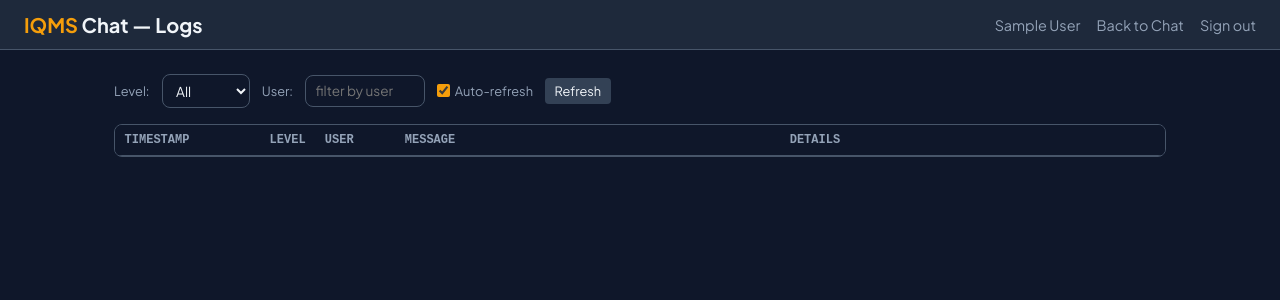
After one commit to Neuron89/iqms-chat, a Flask app: template templates/logs.html in a window 1280 px wide. The commit adds this page. Shown: the top 300 px of the page. Run offline with Flask 3, Linux system fonts and the light colour scheme; the template is opened without the code that fills it: most values are stand-ins (such as "Sample title", 1, 10 or a date in 2020); lists and menus that the app fills with data are empty.

Commit message:
Add agent memory integration, export functionality, and admin logs
- Load core agent memory files into system prompt for smarter queries
- Pass user prompt via stdin and system prompt via file to avoid CLI length limits
- Add export endpoint (PDF/Word/Excel) with NYCOA-themed styling
- Add in-memory log buffer (500 entries) with admin log viewer page
- Add query progress indicator with elapsed timer and status messages
- Increase Claude CLI timeout from 180s to 300s
- Add --add-dir flags for agent memory and IQMS docs directories

Co-Authored-By: Claude Opus 4.6 (1M context) <noreply@anthropic.com>

```diff
--- a/app.py
+++ b/app.py
@@ -7,11 +7,13 @@ which queries the IQMS Oracle database through the MCP server.
 import csv
 import io
 import json
+import logging
 import os
 import re
 import subprocess
 import tempfile
 import uuid
+from collections import deque
 from datetime import datetime
 from hashlib import sha256
 from pathlib import Path
@@ -27,8 +29,49 @@ app.secret_key = os.environ.get("SECRET_KEY", os.urandom(32))
 app.config["MAX_CONTENT_LENGTH"] = 20 * 1024 * 1024  # 20 MB
 
 # ---------------------------------------------------------------------------
+# In-memory log buffer (last 500 entries)
+# ---------------------------------------------------------------------------
+LOG_BUFFER: deque[dict] = deque(maxlen=500)
+
+
+def _log(level: str, message: str, **extra):
+    entry = {
+        "timestamp": datetime.now().strftime("%Y-%m-%d %H:%M:%S"),
+        "level": level,
+        "message": message,
+        **extra,
+    }
+    LOG_BUFFER.append(entry)
+    # Also print to stdout for systemd journal
+    print(f"[{entry['timestamp']}] {level}: {message}", flush=True)
+
+
+def log_info(message: str, **extra):
+    _log("INFO", message, **extra)
+
+
+def log_error(message: str, **extra):
+    _log("ERROR", message, **extra)
+
+
+def log_warn(message: str, **extra):
+    _log("WARN", message, **extra)
+
+# ---------------------------------------------------------------------------
 # Config
 # ---------------------------------------------------------------------------
+AGENT_MEMORY_DIR = Path.home() / ".claude" / "agent-memory" / "erp-database"
+IQMS_DOCS_DIR = Path.home() / "iqms-plugin" / "plugins" / "iqms-team-tools" / "data" / "iqms-docs"
+
+# Key memory files loaded into every prompt (most important knowledge)
+CORE_MEMORY_FILES = [
+    "MEMORY.md",
+    "schema-overview.md",
+    "gotchas.md",
+    "common-queries.md",
+    "module-reference.md",
+]
+
 DATA_DIR = Path(__file__).parent / "data"
 DATA_DIR.mkdir(exist_ok=True)
 USERS_FILE = DATA_DIR / "users.json"
@@ -89,6 +132,20 @@ EPLANTS = {
     "3": {"name": "Bradford", "company": "Bradford Industries"},
 }
 
+def _load_core_memory() -> str:
+    """Load key agent memory files for inclusion in the system prompt."""
+    sections = []
+    for fname in CORE_MEMORY_FILES:
+        fpath = AGENT_MEMORY_DIR / fname
+        if fpath.exists():
+            try:
+                content = fpath.read_text(encoding="utf-8", errors="replace")
+                sections.append(f"=== {fname} ===\n{content}")
+            except Exception:
+                pass
+    return "\n\n".join(sections)
+
+
 SYSTEM_PROMPT_TEMPLATE = """You are an IQMS ERP database assistant. Users ask questions about manufacturing data,
 production records, work orders, quality, inventory, and other ERP data stored in the IQMS Oracle database.
 
@@ -118,6 +175,18 @@ Important guidelines:
 - If you're unsure about a table or column, use the discovery tools first.
 - Only show the final answer to the user. Do not describe your internal steps or tool calls.
 
+Query Strategy — Break Down Complex Questions:
+When a user asks a complex question (e.g. financial impact across all BOMs, cross-module analysis),
+DO NOT try to answer it in one massive query. Instead:
+1. First identify what specific data you need (which tables, which columns)
+2. Run small, targeted queries one at a time — e.g. first find the item, then find BOMs using it,
+   then calculate the impact
+3. Use your loaded memory knowledge to pick the right tables immediately — don't waste time
+   on discovery queries for tables you already know about
+4. Keep individual SQL queries simple and fast — avoid huge JOINs across 5+ tables when you can
+   run 2-3 focused queries and combine the results yourself
+5. If a query returns too many rows, add ROWNUM or TOP limits and summarize
+
 Report Generation:
 When the user asks for a report, generate the data and format it as a clean, well-structured
 markdown document. At the very end of your response, output the report content between these
@@ -131,7 +200,31 @@ exact markers on their own lines:
 
 Then tell the user their report is ready for download. The system will automatically detect
 these markers and create a downloadable file. Use descriptive filenames with the ePlant name
-and date. For CSV data, use .csv extension instead of .md."""
+and date. For CSV data, use .csv extension instead of .md.
+
+KNOWLEDGE BASE & MEMORY:
+You have access to an agent memory system at {agent_memory_dir}/ that contains institutional
+knowledge about IQMS — schema details, gotchas, working query patterns, module references,
+and past investigations. The key contents are loaded below.
+
+You also have access to IQMS documentation at {iqms_docs_dir}/ — use the Read tool to consult
+these docs when you need workflow/business logic not discoverable from the schema alone.
+
+CRITICAL — Memory Updates:
+After EVERY query where you discover something new, you MUST update the agent memory files.
+This includes:
+- New table/column relationships or meanings → update data-dictionary.md or schema-overview.md
+- Query patterns that work well → update common-queries.md
+- Gotchas, quirks, or traps → update gotchas.md
+- New SQL patterns or functions → update sql-reference.md
+- If appropriate, create a new .md file in the memory directory for a new topic.
+Use the Edit tool to append to existing files. Keep entries concise. This is how you learn
+and help future queries be faster and more accurate.
+
+=== LOADED AGENT MEMORY ===
+{agent_memory}
+=== END AGENT MEMORY ===
+"""
 
 DATAPARC_PROMPT_SECTION = """
 Additionally, you have access to dataPARC SCADA/historian tools for real-time and historical
@@ -215,6 +308,7 @@ def login():
         session["is_admin"] = users[username].get("is_admin", False)
         session["chat_id"] = str(uuid.uuid4())
         session["eplant_id"] = "2"  # Default to Nycoa
+        log_info(f"User '{username}' logged in")
         return redirect(url_for("chat"))
 
     return render_template("login.html")
@@ -343,6 +437,7 @@ def upload():
     result["upload_id"] = unique_name
     result["original_name"] = f.filename
 
+    log_info(f"File uploaded: {f.filename} ({ext})", user=username, type=result.get("type"))
     return jsonify(result)
 
 
@@ -467,12 +562,22 @@ def ask():
     dataparc_section = DATAPARC_PROMPT_SECTION if is_nycoa else ""
     mcp_config_file = str(MCP_CONFIG_ALL) if is_nycoa else str(MCP_CONFIG_IQMS)
 
+    # Load fresh agent memory for each query
+    agent_memory = _load_core_memory()
+
     system_prompt = SYSTEM_PROMPT_TEMPLATE.format(
         eplant_id=eplant_id,
         eplant_name=eplant["name"],
         eplant_company=eplant["company"],
         dataparc_section=dataparc_section,
+        agent_memory=agent_memory,
+        agent_memory_dir=str(AGENT_MEMORY_DIR),
+        iqms_docs_dir=str(IQMS_DOCS_DIR),
     )
+
+    # Write system prompt to temp file (too large for CLI arg)
+    prompt_file = DATA_DIR / f"prompt_{chat_id[:8]}.txt"
+    prompt_file.write_text(system_prompt, encoding="utf-8")
 
     # Build the claude command
     cmd = [
@@ -482,42 +587,81 @@ def ask():
         "--output-format", "json",
         "--mcp-config", mcp_config_file,
         "--permission-mode", "bypassPermissions",
-        "--system-prompt", system_prompt,
+        "--system-prompt-file", str(prompt_file),
         "--no-session-persistence",
+        "--add-dir", str(AGENT_MEMORY_DIR),
+        "--add-dir", str(IQMS_DOCS_DIR),
     ]
 
     # Add file paths as allowed directories so Claude can read them
     for fpath in file_paths_for_claude:
         cmd.extend(["--add-dir", str(Path(fpath).parent)])
 
-    cmd.append(full_prompt)
+    # Pass user's question via stdin (avoids CLI arg length limits)
 
+    att_count = len(attachments)
+    log_info(
+        f"Query from '{username}': {question[:120]}{'...' if len(question) > 120 else ''}",
+        user=username, eplant=eplant["name"], model=CLAUDE_MODEL,
+        attachments=att_count, mcp="iqms+dataparc" if is_nycoa else "iqms",
+    )
+
+    start_time = datetime.now()
     try:
         result = subprocess.run(
             cmd,
+            input=full_prompt,
             capture_output=True,
             text=True,
-            timeout=180,
+            timeout=300,
             cwd="/home/hnester",
         )
+        elapsed = (datetime.now() - start_time).total_seconds()
 
         if result.returncode != 0:
             error_msg = result.stderr.strip() or "Claude returned an error."
             answer = f"Sorry, I encountered an error: {error_msg}"
+            log_error(
+                f"Claude CLI failed (exit {result.returncode}, {elapsed:.1f}s)",
+                user=username, stderr=result.stderr[:500],
+                stdout_preview=result.stdout[:500],
+            )
         else:
             try:
                 output = json.loads(result.stdout)
                 answer = output.get("result", result.stdout.strip())
+                # Log cost/usage info if available
+                usage = {k: v for k, v in output.items() if k != "result"}
+                log_info(
+                    f"Query completed ({elapsed:.1f}s)",
+                    user=username, **usage,
+                )
             except json.JSONDecodeError:
                 answer = result.stdout.strip()
+                log_warn(
+                    f"Non-JSON response ({elapsed:.1f}s)",
+                    user=username, stdout_preview=result.stdout[:300],
+                )
 
     except subprocess.TimeoutExpired:
+        elapsed = (datetime.now() - start_time).total_seconds()
         answer = "Sorry, the query took too long. Try a more specific question."
+        log_error(f"Query timed out after {elapsed:.1f}s", user=username)
     except Exception as e:
+        elapsed = (datetime.now() - start_time).total_seconds()
         answer = f"Sorry, something went wrong: {str(e)}"
+        log_error(f"Exception: {str(e)}", user=username)
+
+    # Clean up temp prompt file
+    try:
+        prompt_file.unlink(missing_ok=True)
+    except Exception:
+        pass
 
     # Check for report in the answer
     answer, report_url = _extract_report(answer, username)
+    if report_url:
+        log_info(f"Report generated for '{username}'", report_url=report_url)
 
     # Add assistant message
     msg = {
@@ -536,6 +680,34 @@ def ask():
 
 
 # ---------------------------------------------------------------------------
+# Logs (admin only)
+# ---------------------------------------------------------------------------
+
+@app.route("/logs")
+@admin_required
+def view_logs():
+    return render_template("logs.html",
+                           username=session["username"],
+                           display_name=session.get("display_name", session["username"]))
+
+
+@app.route("/api/logs")
+@admin_required
+def api_logs():
+    level = request.args.get("level", "")
+    user = request.args.get("user", "")
+    limit = int(request.args.get("limit", 200))
+
+    entries = list(LOG_BUFFER)
+    if level:
+        entries = [e for e in entries if e["level"] == level.upper()]
+    if user:
+        entries = [e for e in entries if e.get("user", "").lower() == user.lower()]
+    entries = entries[-limit:]
+    return jsonify(entries)
+
+
+# ---------------------------------------------------------------------------
 # Report downloads
 # ---------------------------------------------------------------------------
 
@@ -547,6 +719,195 @@ def download_report(filename):
     if not (user_dir / filename).exists():
         return "Report not found.", 404
     return send_from_directory(user_dir, filename, as_attachment=True)
+
+
+# ---------------------------------------------------------------------------
+# Export — convert markdown response to Excel / Word / PDF
+# ---------------------------------------------------------------------------
+
+def _md_to_html(md_text: str) -> str:
+    """Convert markdown to styled HTML for PDF/Word rendering."""
+    import markdown
+    body = markdown.markdown(md_text, extensions=["tables", "fenced_code"])
+    return f"""<!DOCTYPE html><html><head><meta charset="utf-8">
+<style>
+  body {{ font-family: 'Segoe UI', Arial, sans-serif; font-size: 11pt; color: #1e293b;
+         max-width: 800px; margin: 2rem auto; padding: 0 1rem; }}
+  h1,h2,h3 {{ color: #92400e; border-bottom: 1px solid #e5e7eb; padding-bottom: 0.3rem; }}
+  table {{ border-collapse: collapse; width: 100%; margin: 1rem 0; font-size: 10pt; }}
+  th {{ background: #f59e0b; color: #000; font-weight: 600; }}
+  th, td {{ border: 1px solid #d1d5db; padding: 6px 10px; text-align: left; }}
+  tr:nth-child(even) {{ background: #f9fafb; }}
+  code {{ background: #f1f5f9; padding: 2px 5px; border-radius: 3px; font-size: 0.9em; }}
+  pre {{ background: #f1f5f9; padding: 1rem; border-radius: 6px; overflow-x: auto; font-size: 0.85em; }}
+  strong {{ color: #92400e; }}
+</style></head><body>{body}</body></html>"""
+
+
+def _parse_tables_from_md(md_text: str) -> list[list[list[str]]]:
+    """Extract markdown tables as lists of rows. Each table is a list of rows, each row a list of cells."""
+    tables = []
+    current_table = []
+    for line in md_text.split("\n"):
+        stripped = line.strip()
+        if stripped.startswith("|") and stripped.endswith("|"):
+            # Skip separator rows (|---|---|)
+            cells = [c.strip() for c in stripped.strip("|").split("|")]
+            if cells and not all(set(c) <= {"-", ":", " "} for c in cells):
+                current_table.append(cells)
+        else:
+            if current_table:
+                tables.append(current_table)
+                current_table = []
+    if current_table:
+        tables.append(current_table)
+    return tables
+
+
+@app.route("/export", methods=["POST"])
+@login_required
+def export():
+    data = request.get_json()
+    content = data.get("content", "")
+    fmt = data.get("format", "pdf")
+    if not content:
+        return jsonify({"error": "No content to export"}), 400
+
+    username = session["username"]
+    user_dir = REPORTS_DIR / username
+    user_dir.mkdir(exist_ok=True)
+    ts = datetime.now().strftime("%Y%m%d_%H%M%S")
+
+    try:
+        if fmt == "pdf":
+            import weasyprint
+            html = _md_to_html(content)
+            filename = f"export_{ts}.pdf"
+            filepath = user_dir / filename
+            weasyprint.HTML(string=html).write_pdf(str(filepath))
+
+        elif fmt == "docx":
+            from docx import Document
+            from docx.shared import Pt, Inches, RGBColor
+            from docx.enum.table import WD_TABLE_ALIGNMENT
+
+            doc = Document()
+            style = doc.styles["Normal"]
+            style.font.name = "Calibri"
+            style.font.size = Pt(11)
+
+            tables = _parse_tables_from_md(content)
+            table_idx = 0
+
+            for line in content.split("\n"):
+                stripped = line.strip()
+
+                # Skip table rows (handled separately)
+                if stripped.startswith("|") and stripped.endswith("|"):
+                    cells = [c.strip() for c in stripped.strip("|").split("|")]
+                    if all(set(c) <= {"-", ":", " "} for c in cells):
+                        continue
+                    # Check if this is the first row of a table we haven't rendered yet
+                    if table_idx < len(tables) and cells == tables[table_idx][0]:
+                        tbl_data = tables[table_idx]
+                        table_idx += 1
+                        tbl = doc.add_table(rows=len(tbl_data), cols=len(tbl_data[0]))
+                        tbl.style = "Table Grid"
+                        tbl.alignment = WD_TABLE_ALIGNMENT.CENTER
+                        for i, row_data in enumerate(tbl_data):
+                            for j, cell_text in enumerate(row_data):
+                                if j < len(tbl.columns):
+                                    cell = tbl.rows[i].cells[j]
+                                    cell.text = cell_text
+                                    if i == 0:
+                                        for run in cell.paragraphs[0].runs:
+                                            run.bold = True
+                        doc.add_paragraph()
+                    continue
+
+                if stripped.startswith("### "):
+                    doc.add_heading(stripped[4:], level=3)
+                elif stripped.startswith("## "):
+                    doc.add_heading(stripped[3:], level=2)
+                elif stripped.startswith("# "):
+                    doc.add_heading(stripped[2:], level=1)
+                elif stripped.startswith("- ") or stripped.startswith("* "):
+                    doc.add_paragraph(stripped[2:], style="List Bullet")
+                elif stripped:
+                    # Handle bold markers
+                    p = doc.add_paragraph()
+                    parts = stripped.split("**")
+                    for k, part in enumerate(parts):
+                        if part:
+                            run = p.add_run(part)
+                            if k % 2 == 1:
+                                run.bold = True
+
+            filename = f"export_{ts}.docx"
+            filepath = user_dir / filename
+            doc.save(str(filepath))
+
+        elif fmt == "xlsx":
+            from openpyxl import Workbook
+            from openpyxl.styles import Font, PatternFill, Alignment, Border, Side
+
+            wb = Workbook()
+            ws = wb.active
+            ws.title = "Export"
+
+            header_font = Font(name="Calibri", bold=True, color="000000", size=11)
+            header_fill = PatternFill(start_color="F59E0B", end_color="F59E0B", fill_type="solid")
+            thin_border = Border(
+                left=Side(style="thin"), right=Side(style="thin"),
+                top=Side(style="thin"), bottom=Side(style="thin"),
+            )
+
+            tables = _parse_tables_from_md(content)
+
+            if tables:
+                row_num = 1
+                for t_idx, tbl in enumerate(tables):
+                    if t_idx > 0:
+                        row_num += 1  # blank row between tables
+
+                    for i, row_data in enumerate(tbl):
+                        for j, cell_text in enumerate(row_data):
+                            cell = ws.cell(row=row_num, column=j + 1, value=cell_text)
+                            cell.border = thin_border
+                            cell.alignment = Alignment(wrap_text=True)
+                            if i == 0:
+                                cell.font = header_font
+                                cell.fill = header_fill
+                            # Try to convert numbers
+                            try:
+                                cell.value = float(cell_text.replace(",", "").replace("$", ""))
+                                cell.number_format = '#,##0.00' if "." in cell_text else '#,##0'
+                            except (ValueError, AttributeError):
+                                pass
+                        row_num += 1
+
+                # Auto-fit column widths
+                for col_cells in ws.columns:
+                    max_len = max((len(str(c.value or "")) for c in col_cells), default=10)
+                    ws.column_dimensions[col_cells[0].column_letter].width = min(max_len + 3, 50)
+            else:
+                # No tables found — dump text line by line
+                for i, line in enumerate(content.split("\n"), 1):
+                    ws.cell(row=i, column=1, value=line.strip())
+
+            filename = f"export_{ts}.xlsx"
+            filepath = user_dir / filename
+            wb.save(str(filepath))
+
+        else:
+            return jsonify({"error": f"Unknown format: {fmt}"}), 400
+
+        log_info(f"Export {fmt.upper()} for '{username}'", filename=filename)
+        return jsonify({"url": url_for("download_report", filename=filename)})
+
+    except Exception as e:
+        log_error(f"Export failed: {str(e)}", user=username, format=fmt)
+        return jsonify({"error": f"Export failed: {str(e)}"}), 500
 
 
 # ---------------------------------------------------------------------------
--- /dev/null
+++ b/templates/logs.html
@@ -0,0 +1,156 @@
+{% extends "base.html" %}
+{% block title %}Logs — IQMS Chat{% endblock %}
+{% block head %}
+<style>
+  .logs-container { max-width: 1100px; margin: 0 auto; padding: 1.5rem; }
+
+  .logs-toolbar {
+    display: flex; gap: 0.75rem; align-items: center; margin-bottom: 1rem;
+    flex-wrap: wrap;
+  }
+  .logs-toolbar select, .logs-toolbar input {
+    padding: 0.4rem 0.6rem; border-radius: var(--radius); border: 1px solid var(--border);
+    background: var(--bg); color: var(--fg); font-family: var(--font); font-size: 0.85rem;
+  }
+  .logs-toolbar select:focus, .logs-toolbar input:focus { border-color: var(--amber); outline: none; }
+  .logs-toolbar label { font-size: 0.8rem; color: var(--fg2); }
+
+  .log-count { font-size: 0.8rem; color: var(--fg2); margin-left: auto; }
+
+  .log-table { width: 100%; border-collapse: collapse; font-size: 0.82rem; font-family: 'Courier New', monospace; }
+  .log-table th {
+    text-align: left; padding: 0.5rem 0.6rem; font-size: 0.75rem; font-weight: 600;
+    color: var(--fg2); text-transform: uppercase; border-bottom: 1px solid var(--border);
+    position: sticky; top: 0; background: var(--bg);
+  }
+  .log-table td {
+    padding: 0.4rem 0.6rem; border-bottom: 1px solid var(--bg3);
+    vertical-align: top; white-space: nowrap;
+  }
+  .log-table td.msg-col {
+    white-space: normal; word-break: break-word; max-width: 500px;
+  }
+  .log-table td.detail-col {
+    white-space: normal; word-break: break-word; max-width: 300px;
+    font-size: 0.78rem; color: var(--fg2);
+  }
+  .log-table tr:hover { background: var(--bg2); }
+
+  .level-INFO { color: var(--green); }
+  .level-WARN { color: var(--amber); }
+  .level-ERROR { color: var(--red); font-weight: 600; }
+
+  .auto-refresh { display: flex; align-items: center; gap: 0.3rem; font-size: 0.8rem; color: var(--fg2); }
+  .auto-refresh input { accent-color: var(--amber); }
+
+  .logs-scroll {
+    max-height: calc(100vh - 180px); overflow-y: auto;
+    border: 1px solid var(--border); border-radius: var(--radius);
+  }
+  .logs-scroll::-webkit-scrollbar { width: 6px; }
+  .logs-scroll::-webkit-scrollbar-thumb { background: var(--bg3); border-radius: 3px; }
+</style>
+{% endblock %}
+
+{% block body %}
+<nav class="navbar">
+  <h1><span>IQMS</span> Chat — Logs</h1>
+  <div class="nav-right">
+    <span>{{ display_name }}</span>
+    <a href="{{ url_for('chat') }}">Back to Chat</a>
+    <a href="{{ url_for('logout') }}">Sign out</a>
+  </div>
+</nav>
+
+<div class="logs-container">
+  <div class="logs-toolbar">
+    <label>Level:</label>
+    <select id="levelFilter" onchange="fetchLogs()">
+      <option value="">All</option>
+      <option value="INFO">INFO</option>
+      <option value="WARN">WARN</option>
+      <option value="ERROR">ERROR</option>
+    </select>
+    <label>User:</label>
+    <input type="text" id="userFilter" placeholder="filter by user" onchange="fetchLogs()" style="width:120px;">
+    <label class="auto-refresh">
+      <input type="checkbox" id="autoRefresh" checked> Auto-refresh
+    </label>
+    <button class="btn-sm" onclick="fetchLogs()">Refresh</button>
+    <span class="log-count" id="logCount"></span>
+  </div>
+
+  <div class="logs-scroll" id="logsScroll">
+    <table class="log-table">
+      <thead>
+        <tr>
+          <th style="width:145px;">Timestamp</th>
+          <th style="width:55px;">Level</th>
+          <th style="width:80px;">User</th>
+          <th>Message</th>
+          <th>Details</th>
+        </tr>
+      </thead>
+      <tbody id="logsBody"></tbody>
+    </table>
+  </div>
+</div>
+
+<script>
+let refreshTimer = null;
+
+function escapeHtml(s) {
+  const d = document.createElement('div');
+  d.textContent = s;
+  return d.innerHTML;
+}
+
+async function fetchLogs() {
+  const level = document.getElementById('levelFilter').value;
+  const user = document.getElementById('userFilter').value.trim();
+  let url = '/api/logs?limit=300';
+  if (level) url += '&level=' + level;
+  if (user) url += '&user=' + encodeURIComponent(user);
+
+  try {
+    const resp = await fetch(url);
+    const logs = await resp.json();
+    const body = document.getElementById('logsBody');
+
+    body.innerHTML = logs.reverse().map(e => {
+      const details = Object.entries(e)
+        .filter(([k]) => !['timestamp','level','message','user'].includes(k))
+        .map(([k,v]) => `<b>${escapeHtml(k)}:</b> ${escapeHtml(String(v).substring(0, 200))}`)
+        .join('<br>');
+
+      return `<tr>
+        <td>${escapeHtml(e.timestamp)}</td>
+        <td class="level-${e.level}">${e.level}</td>
+        <td>${escapeHtml(e.user || '—')}</td>
+        <td class="msg-col">${escapeHtml(e.message)}</td>
+        <td class="detail-col">${details || '—'}</td>
+      </tr>`;
+    }).join('');
+
+    document.getElementById('logCount').textContent = `${logs.length} entries`;
+  } catch (err) {
+    console.error('Failed to fetch logs', err);
+  }
+}
+
+function startAutoRefresh() {
+  if (refreshTimer) clearInterval(refreshTimer);
+  refreshTimer = setInterval(() => {
+    if (document.getElementById('autoRefresh').checked) fetchLogs();
+  }, 5000);
+}
+
+document.getElementById('autoRefresh').addEventListener('change', e => {
+  if (e.target.checked) startAutoRefresh();
+  else if (refreshTimer) clearInterval(refreshTimer);
+});
+
+fetchLogs();
+startAutoRefresh();
+</script>
+{% endblock %}
```
Also changed, not shown: templates/chat.html (+131 -9 lines).
